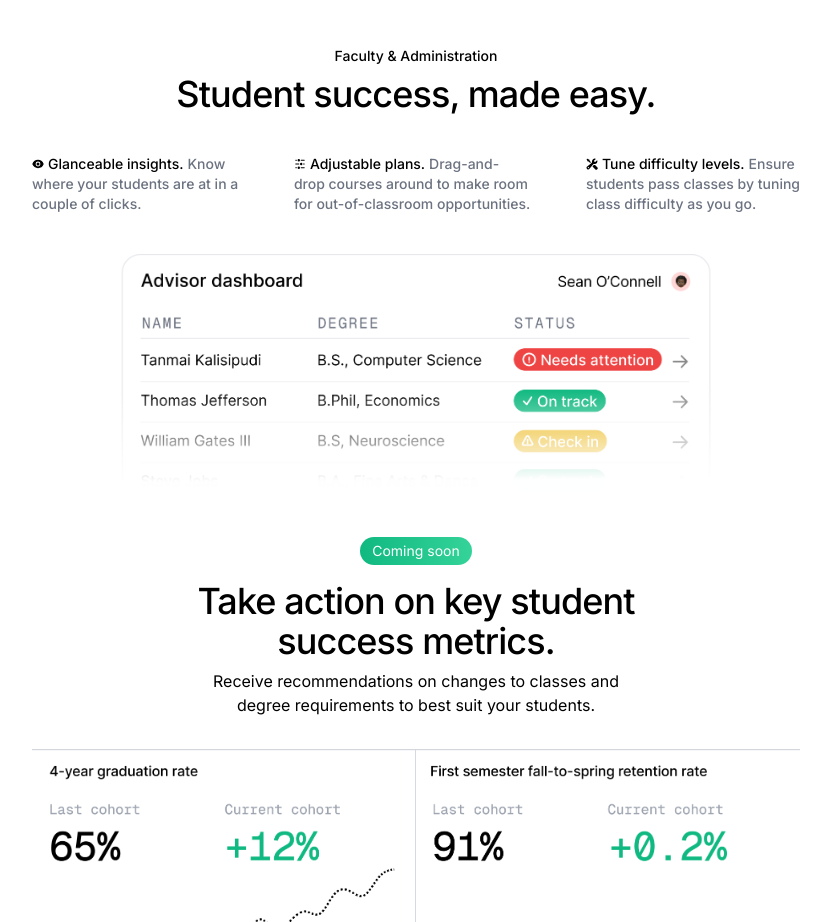
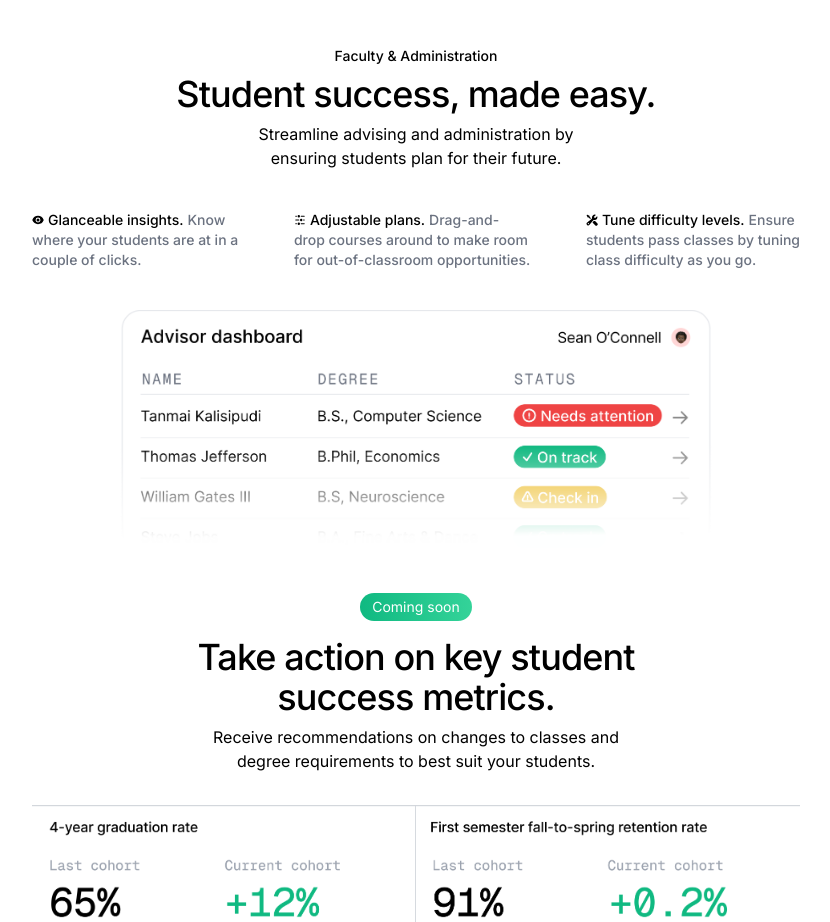
Before and after one commit to tanmaik/gradsteps, a Next.js app: page / in a window 1280 px wide. Shown: the part 2320-3242 px from the top of the page, without its empty margins (224-1054 px from the left). Built offline with nearby package versions, Linux system fonts and the light colour scheme.

Commit message:
Add piece about student success

```diff
--- a/app/components/landing/UniversityHeader.js
+++ b/app/components/landing/UniversityHeader.js
@@ -23,6 +23,10 @@ export default function UniversityHeader() {
         <h1 className="text-4xl tracking-tight mt-2">
           Student success, made easy.
         </h1>
+        <p className="mt-2 font-base font-normal ">
+          Streamline advising and administration by <br /> ensuring students
+          plan for their future.
+        </p>
       </motion.div>
       <div className="mt-10 flex w-full justify-between font-medium text-sm text-left">
         <motion.div
```
